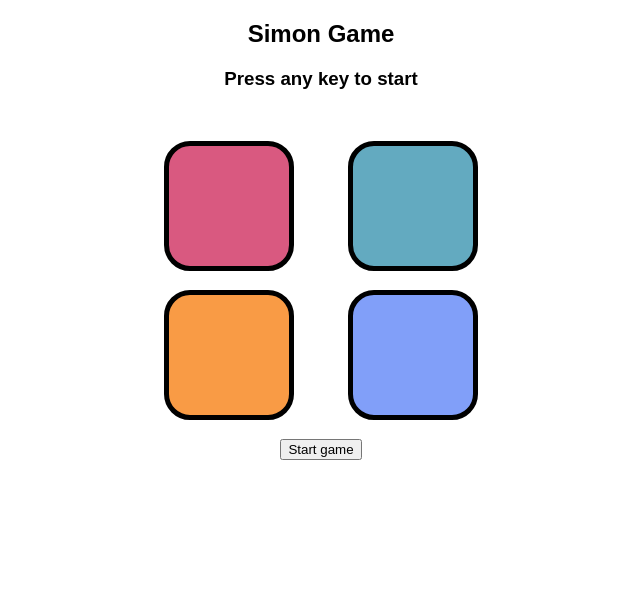
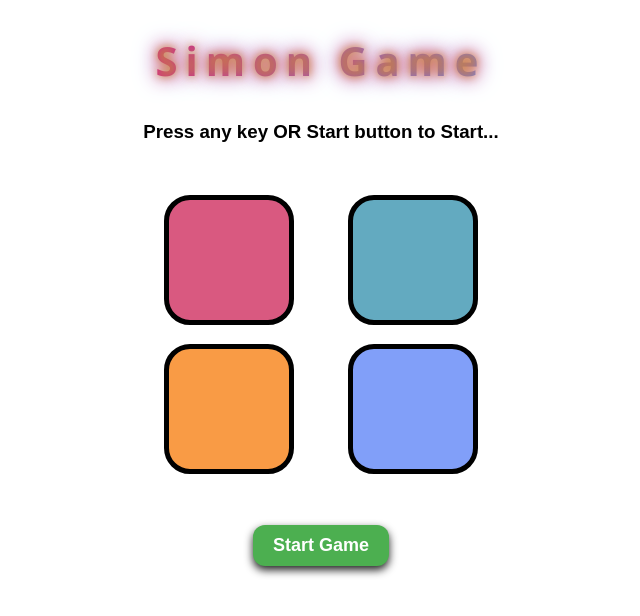
Before and after one commit to siddkhade3/Simon-game-JS-project, a plain HTML site: page index.html in a window 1280 px wide. Shown: the whole page, without its empty margins (319-959 px from the left). Drawn offline with Linux system fonts and the light colour scheme.

Commit message:
Add simon game files

```diff
--- a/index.html
+++ b/index.html
@@ -8,7 +8,7 @@
 </head>
 <body>
     <h2>Simon Game</h2>
-    <h3>Press any key to start</h3>
+    <h3>Press any key OR Start button to Start...</h3>
     <div class="btn-container">
         <div class="line-one">
             <div class="btn red" type ="button" id="red"></div>
@@ -22,7 +22,7 @@
 
     </div>
 
- <button id="start-btn">Start game</button>
+ <button id="start-btn">Start Game</button>
 
 
 <script src="app.js"></script>
--- a/style.css
+++ b/style.css
@@ -22,6 +22,45 @@ body{
     margin-top: 2rem;
 }
 
+/* Heading styling */
+
+h2 {
+  font-family: 'Segoe UI', Tahoma, Geneva, Verdana, sans-serif;
+  font-size: 40px;
+  font-weight: 900;
+  text-align: center;
+  letter-spacing: 8px;
+
+  /* Gradient text effect */
+  background: linear-gradient(90deg, #ff6a00, #ee0979, #4facfe, #00f2fe);
+  -webkit-background-clip: text;
+  -webkit-text-fill-color: transparent;
+
+  /* edit */
+  background-clip: text;            /* Standard syntax */
+  -webkit-background-clip: text;    /* Safari/Chrome */
+  color: transparent;               /* Fallback for browsers that support standard */
+  -webkit-text-fill-color: transparent; /* Required for Safari/Chrome */
+
+  /* Subtle shadow for depth */
+  text-shadow: 2px 2px 6px rgba(0, 0, 0, 0.2);
+
+  /* Smooth animation */
+  animation: glow 3s ease-in-out infinite alternate;
+}
+
+/* Glow animation */
+@keyframes glow {
+  from {
+    text-shadow: 0 0 8px #ff6a00, 0 0 16px #ee0979, 0 0 24px #4facfe;
+  }
+  to {
+    text-shadow: 0 0 12px #00f2fe, 0 0 20px #ff6a00, 0 0 28px #ee0979;
+  }
+}
+
+
+/* Color button */
 
 .yellow{
     background-color: #f99b45;
@@ -73,3 +112,45 @@ body{
         font-size: 1rem;
     }
 }
+
+
+/* Edited button */
+
+#start-btn {
+  background-color: #4CAF50;   /* Green base */
+  color: white;
+  font-size: 18px;
+  font-weight: bold;
+  margin-top: 2rem;
+  padding: 10px 20px;
+  border: none;
+  border-radius: 12px;
+  cursor: pointer;
+  outline: none;
+
+  /* Smooth transition */
+  transition: all 0.3s ease;
+  transform: scale(1);
+  box-shadow: 0 4px 8px rgba(0, 0, 0, 0.874);
+}
+
+/* Hover effect (for desktop) */
+#start-btn:hover {
+  background-color: #45a049;
+  transform: scale(1.1); /* Slightly bigger */
+  box-shadow: 0 6px 12px rgba(0, 0, 0, 0.3);
+}
+
+/* Active/Click effect */
+#start-btn:active {
+  transform: scale(0.95); /* Shrink on press */
+  box-shadow: 0 2px 6px rgba(0, 0, 0, 0.2);
+}
+
+/* Mobile tap effect */
+@media (hover: none) {
+  #start-btn:active {
+    background-color: #3e8e41;
+    transform: scale(1.05);
+  }
+}
```
